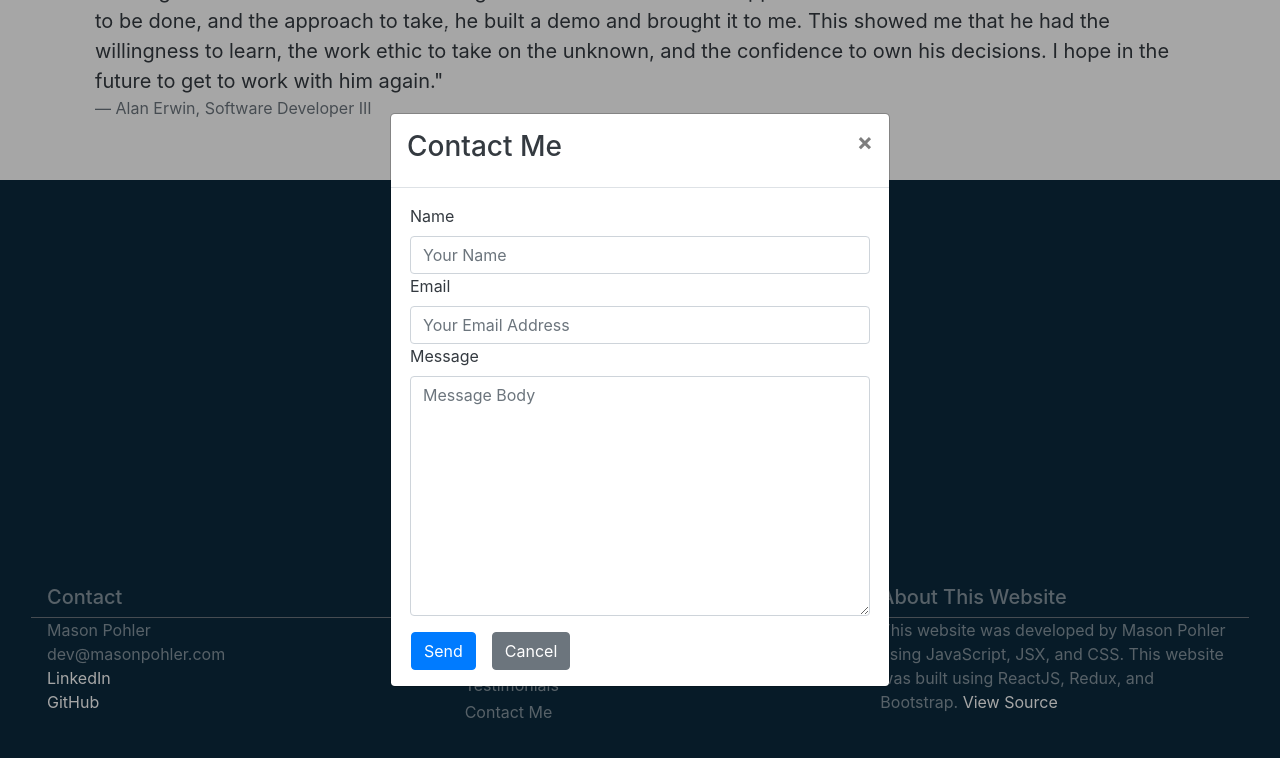
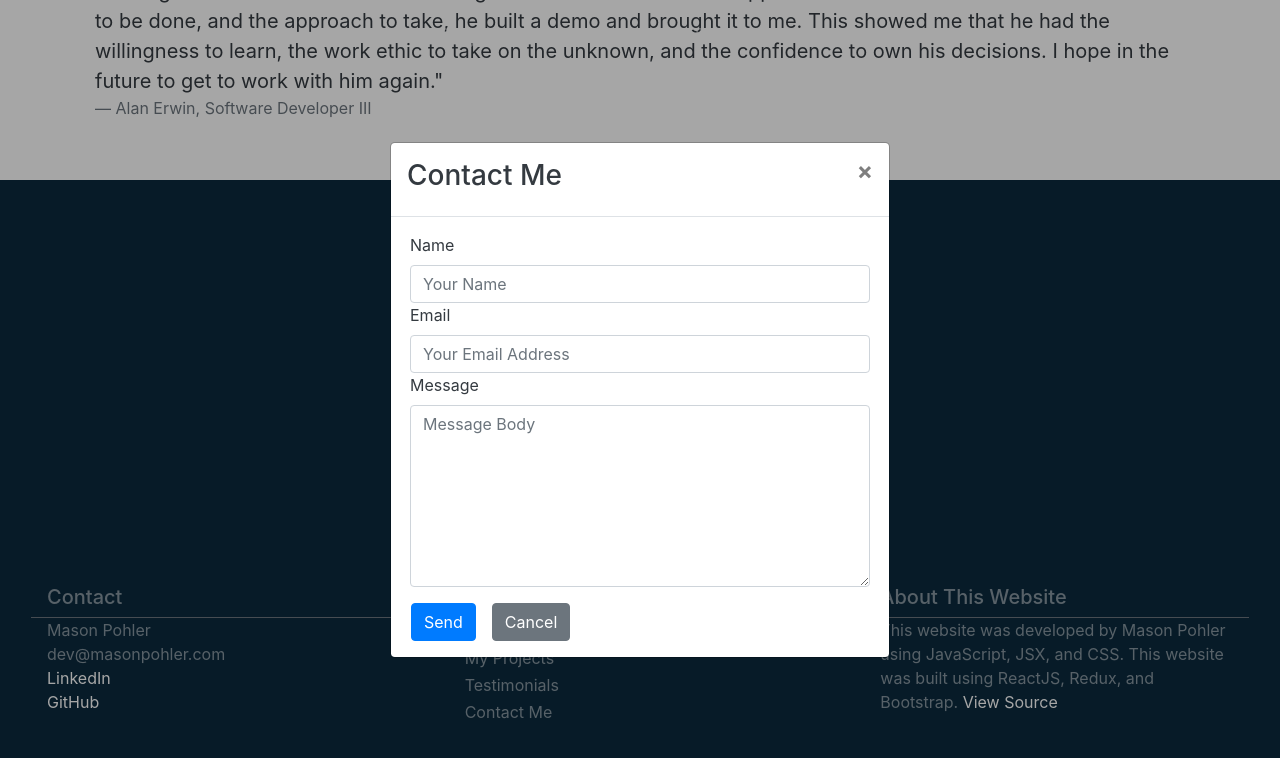
Before and after one commit to mpohler1/my-portfolio, a React (Create React App) app: page / in a window 1280 px wide. Both pictures are taken after a click on the button "Lets Get In Touch". Shown: the part 2060-2818 px from the top of the page. Built offline with nearby package versions, Linux system fonts and the light colour scheme; no server answers.

Commit message:
added mail modes. The send button on ContactMeForm now shows when the message is being sent.

```diff
--- a/src/App.css
+++ b/src/App.css
@@ -62,10 +62,6 @@
     background-color: rgba(0, 0, 0, 0.35);
 }
 
-.message-body {
-    min-height: 15rem;
-}
-
 .project-box {
     width: 100%;
     padding-bottom: 56.25%;
--- a/src/components/contact/ContactMeForm.jsx
+++ b/src/components/contact/ContactMeForm.jsx
@@ -13,6 +13,7 @@ import {connect} from "react-redux";
 import validate from "validate.js";
 import {CONSTRAINTS} from "../../resources/constraints";
 import {sendMail} from "../../service/mailService";
+import {SENDING} from "../../resources/mailModes";
 
 class ContactMeForm extends Component {
 
@@ -40,6 +41,7 @@ class ContactMeForm extends Component {
         sendMail(this.props.name, this.props.email, this.props.body).then(([response, json]) => {
             if (response.status === 200) {
                 this.props.sendMailSuccess(json);
+                this.props.setContactMeModalVisible(false);
             } else {
                 this.props.sendMailFailure(json);
             }
@@ -87,9 +89,9 @@ class ContactMeForm extends Component {
                                     {" "}{this.props.errors.body}
                                 </span>
                             </label>
-                            <textarea className="form-control overflow-auto message-body"
+                            <textarea className="form-control overflow-auto"
                                       id="body"
-                                      cols="15"
+                                      rows="7"
                                       placeholder="Message Body"
                                       value={this.props.body}
                                       onChange={event => this.props.setBody(event.target.value)}/>
@@ -98,10 +100,20 @@ class ContactMeForm extends Component {
                 </div>
                 <div className="row">
                     <div>
-                    <button className="btn btn-primary ml-1"
-                            onClick={() => this.handleSendButtonClick()}>
-                        Send
-                    </button>
+                        {
+                            this.props.mode === SENDING
+                                ?
+                                    <button className="btn btn-primary ml-1 disabled">
+                                        <span className="spinner-border spinner-border-sm" role="status" aria-hidden="true"/>
+                                        {" "}Sending...
+                                    </button>
+                                :
+                                    <button className="btn btn-primary ml-1"
+                                            onClick={() => this.handleSendButtonClick()}>
+                                        Send
+                                    </button>
+                        }
+
                     <button className="btn btn-secondary ml-3 mr-1"
                             onClick={() => this.props.setContactMeModalVisible(false)}>
                         Cancel
@@ -118,7 +130,8 @@ const mapStateToProps = state => {
         name: state.contactMe.name,
         email: state.contactMe.email,
         body: state.contactMe.body,
-        errors: state.contactMe.errors
+        errors: state.contactMe.errors,
+        mode: state.mail.mode
     };
 };
 
--- a/src/reducers/mailReducer.js
+++ b/src/reducers/mailReducer.js
@@ -1,10 +1,22 @@
-import {SEND_MAIL_FAILURE, SEND_MAIL_SUCCESS} from "../actions/actionTypes";
+import {SEND_MAIL_FAILURE, SEND_MAIL_REQUEST, SEND_MAIL_SUCCESS} from "../actions/actionTypes";
+import {FAILURE, NONE, SENDING, SUCCESS} from "../resources/mailModes";
 
-function mailReducer(state = {response: {}}, action) {
+function mailReducer(state = {response: {}, mode: NONE}, action) {
     switch (action.type) {
+        case SEND_MAIL_REQUEST:
+            return Object.assign({}, state, {
+                mode: SENDING
+            });
+
         case SEND_MAIL_SUCCESS:
+            return Object.assign({}, state, {
+                mode: SUCCESS,
+                response: action.payload.response
+            });
+
         case SEND_MAIL_FAILURE:
             return Object.assign({}, state, {
+                mode: FAILURE,
                 response: action.payload.response
             });
 
--- /dev/null
+++ b/src/resources/mailModes.js
@@ -0,0 +1,4 @@
+export const NONE = 0;
+export const SENDING = 1;
+export const SUCCESS = 2;
+export const FAILURE = 3;
```
